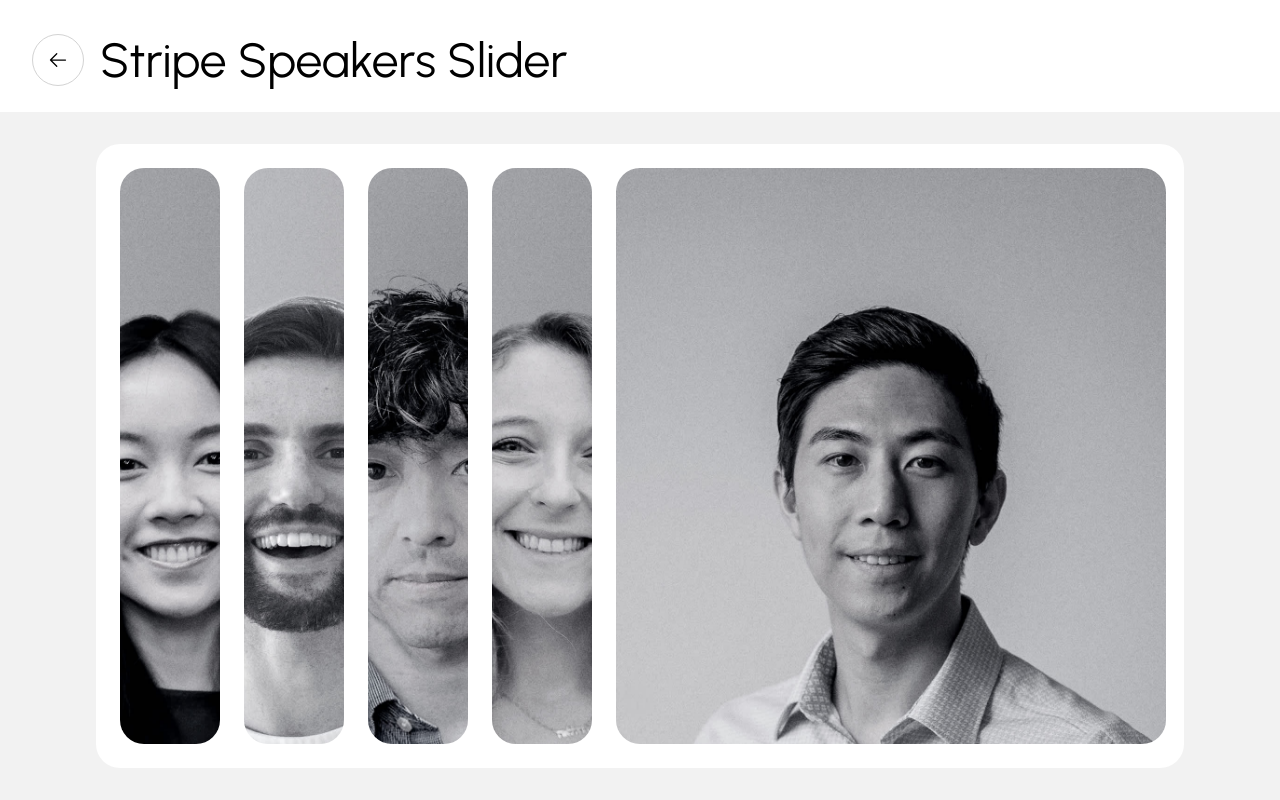
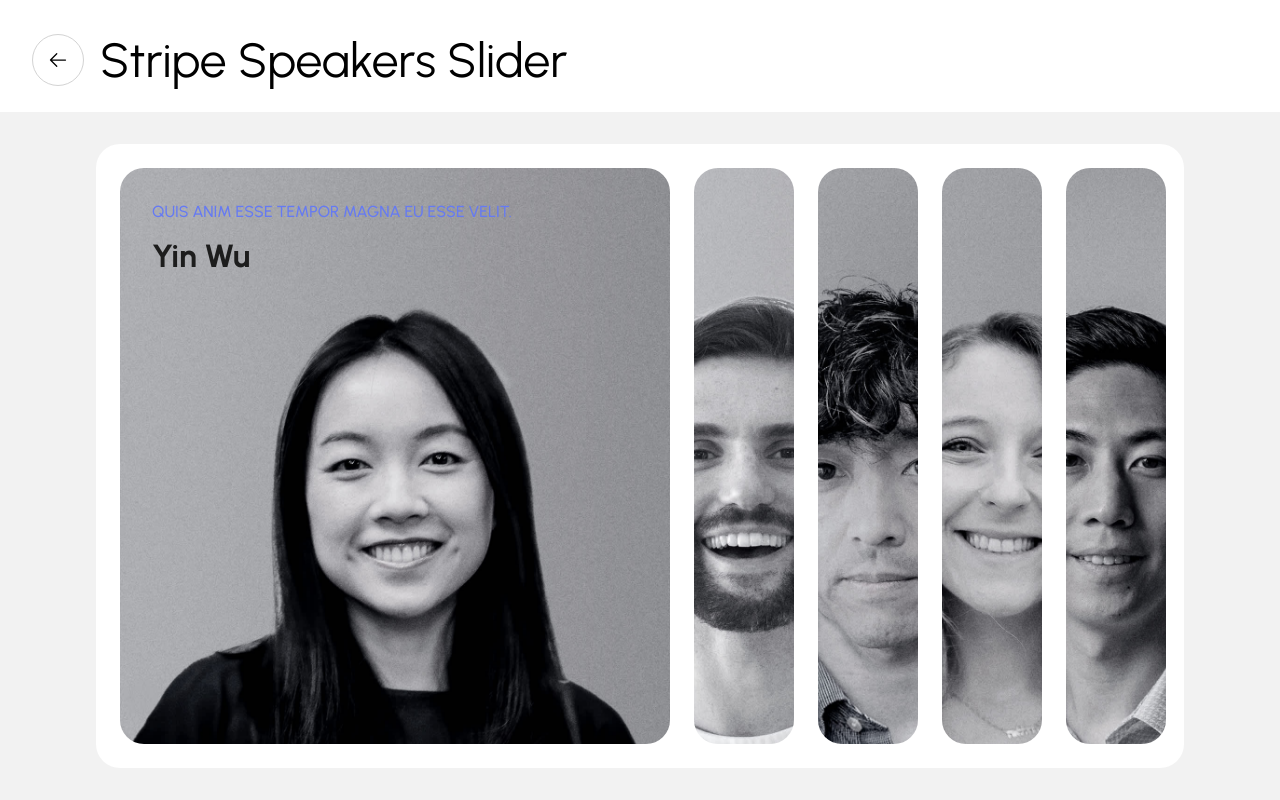
Before and after one commit to OrekuD/Interactions, a React (Vite) app: page /stripe-speakers-slider in a window 1280 px wide. Built offline with nearby package versions, Linux system fonts and the light colour scheme.

Commit message:
fix for stripe speakers slider

```diff
--- a/src/pages/HarmonicGallery/HarmonicGallery.tsx
+++ b/src/pages/HarmonicGallery/HarmonicGallery.tsx
@@ -72,7 +72,7 @@ export default function HarmonicGallery() {
       <div className={classes["cursor"]}>
         <p ref={paragraphRef}></p>
       </div>
-      <p className={classes["hint"]}>Click anywhere to enable sound</p>
+      <p className={classes["hint"]}>Sound on</p>
       <div
         className={classes["container"]}
         onMouseOver={() => {
--- a/src/pages/StripeSpeakersSlider/StripeSpeakersSlider.module.scss
+++ b/src/pages/StripeSpeakersSlider/StripeSpeakersSlider.module.scss
@@ -29,8 +29,8 @@
             margin-right: 24px;
             transition:
                 width 0.7s $easing1,
-                transform 0.7s $easing1;
-            /* transform: translateX(-300px); */
+                transform 0.7s ease;
+            transform: translateX(var(--translate-x));
 
             .content {
                 position: absolute;
--- a/src/pages/StripeSpeakersSlider/StripeSpeakersSlider.tsx
+++ b/src/pages/StripeSpeakersSlider/StripeSpeakersSlider.tsx
@@ -1,4 +1,5 @@
 import React from "react";
+import PageWrapper from "../../components/PageWrapper/PageWrapper";
 import classes from "./StripeSpeakersSlider.module.scss";
 import yinWu from "../../assets/stripe-slider/yin_wu.jpg";
 import peter from "../../assets/stripe-slider/peter_fitzpatrick.jpg";
@@ -10,9 +11,10 @@ import ted from "../../assets/stripe-slider/ted_power.jpg";
 import simon from "../../assets/stripe-slider/simon_taylor.jpg";
 import angela from "../../assets/stripe-slider/angela_strange.jpg";
 import christa from "../../assets/stripe-slider/christa_davies.jpg";
-import PageWrapper from "../../components/PageWrapper/PageWrapper";
 
 const expandedWidth = 550;
+
+const root: any = document.querySelector(":root");
 
 const speakers = [
   {
@@ -58,8 +60,39 @@ const speakers = [
 ];
 
 export default function StripeSpeakersSlider() {
-  const [slideIndex, setSlideIndex] = React.useState(4);
+  const [slideIndex, setSlideIndex] = React.useState(0);
   const containerRef = React.useRef<HTMLDivElement>(null);
+
+  React.useEffect(() => {
+    function onResize() {
+      adjustSlide(slideIndex);
+    }
+
+    window.addEventListener("resize", onResize);
+
+    return () => window.removeEventListener("resize", onResize);
+  }, [slideIndex, containerRef]);
+
+  function adjustSlide(index: number) {
+    const containerWidth = containerRef.current?.offsetWidth;
+
+    if (!containerWidth) return;
+
+    const maxNumberOfVisibleSlides = Math.floor(
+      (containerWidth - expandedWidth) / (100 + 24),
+    );
+
+    let translateX = 0;
+
+    if (index >= maxNumberOfVisibleSlides) {
+      translateX =
+        index === speakers.length - 1
+          ? (index + 2 - maxNumberOfVisibleSlides) * -100
+          : (index + 3 - maxNumberOfVisibleSlides) * -100;
+    }
+
+    root.style.setProperty("--translate-x", `${translateX}px`);
+  }
 
   return (
     <PageWrapper title="Stripe Speakers Slider">
@@ -72,11 +105,23 @@ export default function StripeSpeakersSlider() {
                 key={index}
                 onClick={() => {
                   setSlideIndex(index);
-                  const containerWidth = containerRef.current?.offsetWidth;
+                  // const containerWidth = containerRef.current?.offsetWidth;
 
-                  if (!containerWidth) return;
+                  // if (!containerWidth) return;
 
-                  // const count = containerWidth - expandedWidth;
+                  // const maxNumberOfVisibleSlides = Math.floor(
+                  //   (containerWidth - expandedWidth) / (100 + 24),
+                  // );
+
+                  // let translateX = 0;
+
+                  // if (index >= maxNumberOfVisibleSlides) {
+                  //   translateX = (index + 3 - maxNumberOfVisibleSlides) * -100;
+                  // }
+
+                  // root.style.setProperty("--translate-x", `${translateX}px`);
+
+                  adjustSlide(index);
                 }}
                 className={classes["slide"]}
                 style={{
@@ -100,10 +145,22 @@ export default function StripeSpeakersSlider() {
                     minWidth: expandedWidth,
                   }}
                 >
-                  <p className={classes["description"]}>
+                  <p
+                    className={classes["description"]}
+                    style={{
+                      opacity: isActive ? 1 : undefined,
+                    }}
+                  >
                     Quis anim esse tempor magna eu esse velit.
                   </p>
-                  <p className={classes["name"]}>{name}</p>
+                  <p
+                    className={classes["name"]}
+                    style={{
+                      opacity: isActive ? 1 : undefined,
+                    }}
+                  >
+                    {name}
+                  </p>
                 </div>
               </div>
             );
--- a/src/pages/ViennaSlider/ViennaSlider.module.scss
+++ b/src/pages/ViennaSlider/ViennaSlider.module.scss
@@ -40,9 +40,10 @@
             top: 50%;
             left: 50%;
             transform: translate(-50%, -50%);
-            width: 80%;
-            max-width: 30vw;
-            max-height: 90%;
+            /* width: 80%; */
+            /* max-width: 30vw; */
+            /* max-height: 90%; */
+            height: 70vh;
             aspect-ratio: 1 / 1.5;
             transition:
                 transform 0.7s $easing1,
```
Also changed, not shown: vercel.json (added).
